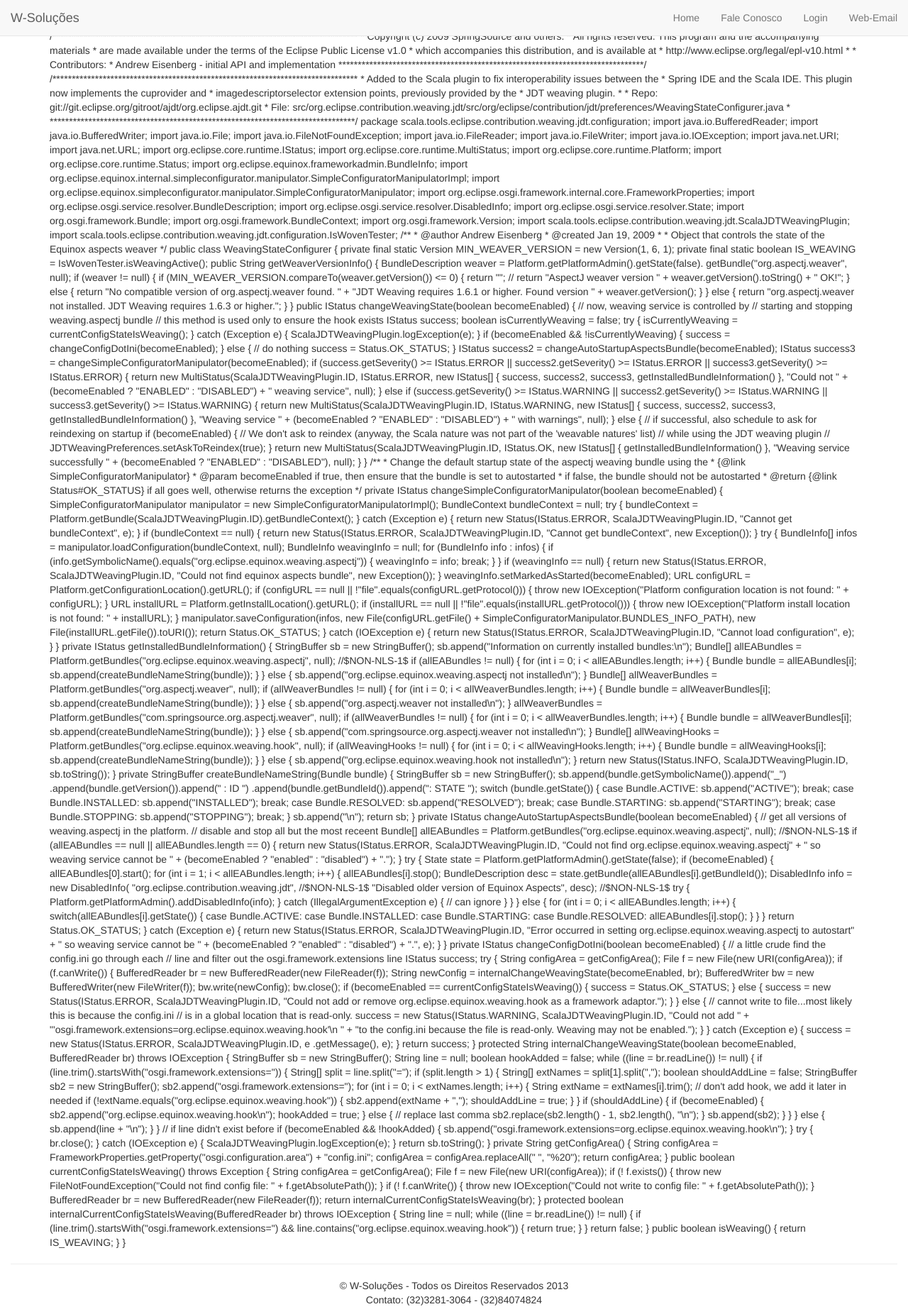
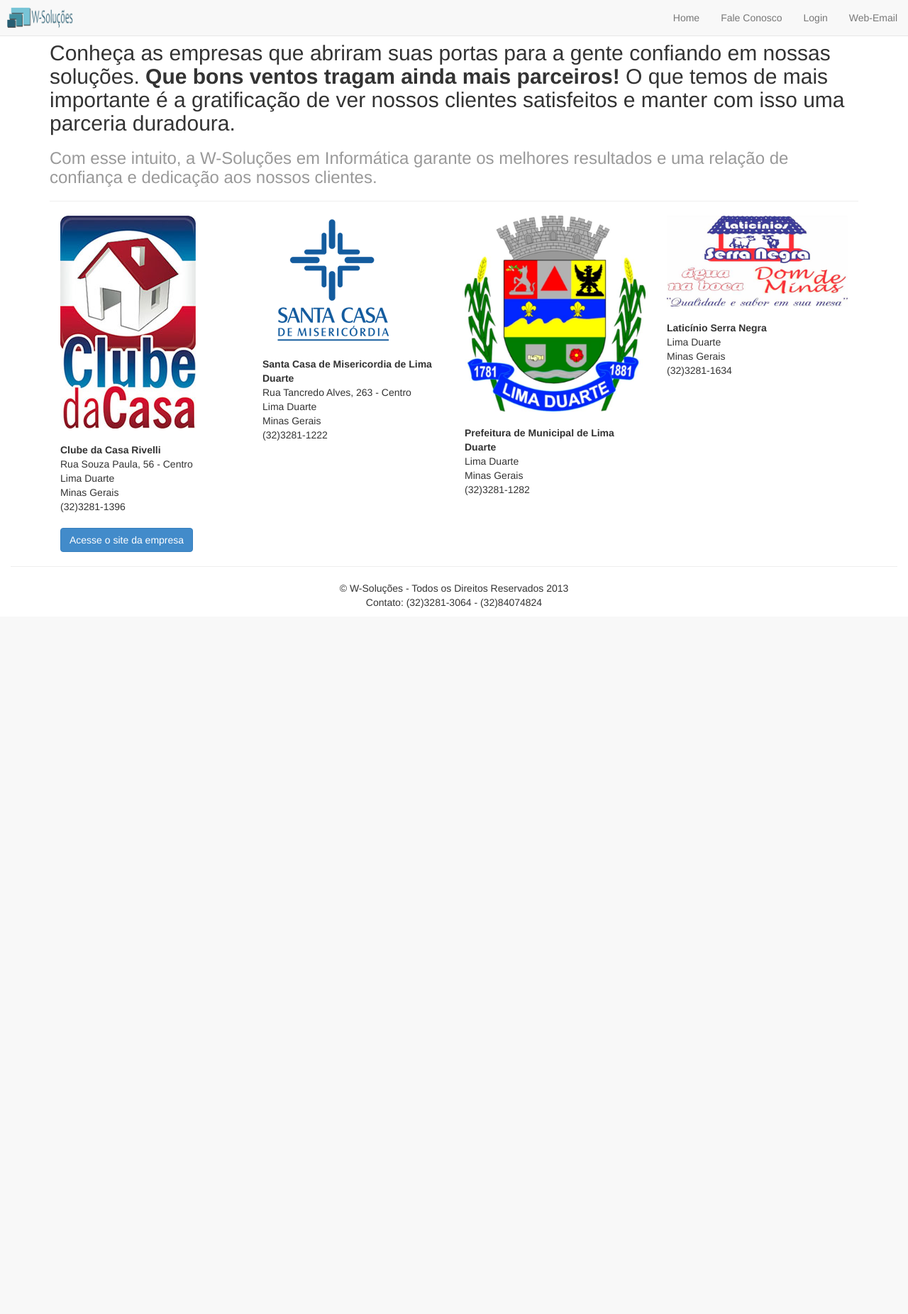
Before and after one commit to williandroid/w-solucoes, a PHP site: page /parceiros.php in a window 1280 px wide. Shown: the whole page at 71% size. After the commit the page ends 857 px from the top, so only its background shows below. Run offline with PHP 8.4, Linux system fonts and the light colour scheme; some libraries are stand-ins or nearby versions.

Commit message:
Inserindo logo no topo

```diff
--- a/css/mycss.css
+++ b/css/mycss.css
@@ -1,7 +1,10 @@
 /* ==========================================================================
    CSS personalizado
    ========================================================================== */
-
+/*Coloca os campos a baixo do menu*/
+.container {
+    padding-top: 3%;
+}
 
 .copyright{
     margin-top:60px;
@@ -32,11 +35,6 @@
     margin: 1%;
 }
 
-.navbar {
-
-    margin: 0px;
-}
-
 ul.thumbnails {
     margin-bottom: 0px;
     padding : 0px 20px 0px 20px;
@@ -46,7 +44,13 @@ ul.thumbnails {
     border-color: #eee;
 }
 
+.logotipo img{
+    height: 30px;
+}
 
+.logotipo {
+    padding: 10px;
+}
 
 #form {
     background-color: #ddd;
--- a/layout.html
+++ b/layout.html
@@ -40,7 +40,9 @@
                 <div class="navbar-header">
                     <button type="button" class="navbar-toggle" data-toggle="collapse" data-target=".navbar-ex1-collapse"><span class="sr-only">Toggle navigation</span><span class="icon-bar"></span>
                         <span class="icon-bar"></span><span class="icon-bar"></span>
-                    </button><a class="navbar-brand" href="index.php">W-Soluções</a>
+                    </button><a class="navbar-brand logotipo" href="index.php">
+                        <img src="images/logo-topo.png" alt="W-soluções">
+                        </a>
                 </div>
                 <div class="collapse navbar-collapse navbar-ex1-collapse">
                     <ul class="nav navbar-nav navbar-right">
@@ -56,7 +58,7 @@
                         </li>
 
                         <li>
-                            <a href="http://184.172.158.158:2095/logout/?locale=pt_br">Web-Email</a>
+                            <a href="#webinforma" data-toggle="collapse">Web-Email</a>
                         </li>
 
                         <!--<li class="dropdown">
@@ -74,7 +76,7 @@
                     </ul>
                 </div>
             </div>
-            <hr>
+            <p class="collapse" id="webinforma">TESTE</p>
             <!--Conteúdo do Site-->
             {CONTEUDO}
         </div>
--- a/parceiros.html
+++ b/parceiros.html
@@ -1,428 +1,53 @@
-/*******************************************************************************
- * Copyright (c) 2009 SpringSource and others.
- * All rights reserved. This program and the accompanying materials
- * are made available under the terms of the Eclipse Public License v1.0
- * which accompanies this distribution, and is available at
- * http://www.eclipse.org/legal/epl-v10.html
- *
- * Contributors:
- *     Andrew Eisenberg - initial API and implementation
- *******************************************************************************/
+<h2>Conheça as empresas que abriram suas portas para a gente confiando em
+    nossas soluções. <strong>Que bons ventos tragam ainda mais parceiros!</strong>
+    O que temos de mais importante é a gratificação de ver nossos
+    clientes satisfeitos e manter com isso uma parceria duradoura.</h2>
 
-/*******************************************************************************
- * Added to the Scala plugin to fix interoperability issues between the
- * Spring IDE and the Scala IDE. This plugin now implements the cuprovider and
- * imagedescriptorselector extension points, previously provided by the
- * JDT weaving plugin.
- *
- * Repo: git://git.eclipse.org/gitroot/ajdt/org.eclipse.ajdt.git
- * File: src/org.eclipse.contribution.weaving.jdt/src/org/eclipse/contribution/jdt/preferences/WeavingStateConfigurer.java
- *
- *******************************************************************************/
+<h3 class="text-muted">Com esse intuito, a W-Soluções em Informática garante os melhores
+    resultados e uma relação de confiança e dedicação aos nossos clientes.</h3>
 
-package scala.tools.eclipse.contribution.weaving.jdt.configuration;
-
-import java.io.BufferedReader;
-import java.io.BufferedWriter;
-import java.io.File;
-import java.io.FileNotFoundException;
-import java.io.FileReader;
-import java.io.FileWriter;
-import java.io.IOException;
-import java.net.URI;
-import java.net.URL;
-
-import org.eclipse.core.runtime.IStatus;
-import org.eclipse.core.runtime.MultiStatus;
-import org.eclipse.core.runtime.Platform;
-import org.eclipse.core.runtime.Status;
-import org.eclipse.equinox.frameworkadmin.BundleInfo;
-import org.eclipse.equinox.internal.simpleconfigurator.manipulator.SimpleConfiguratorManipulatorImpl;
-import org.eclipse.equinox.simpleconfigurator.manipulator.SimpleConfiguratorManipulator;
-import org.eclipse.osgi.framework.internal.core.FrameworkProperties;
-import org.eclipse.osgi.service.resolver.BundleDescription;
-import org.eclipse.osgi.service.resolver.DisabledInfo;
-import org.eclipse.osgi.service.resolver.State;
-import org.osgi.framework.Bundle;
-import org.osgi.framework.BundleContext;
-import org.osgi.framework.Version;
-
-import scala.tools.eclipse.contribution.weaving.jdt.ScalaJDTWeavingPlugin;
-import scala.tools.eclipse.contribution.weaving.jdt.configuration.IsWovenTester;
-
-/**
- * @author Andrew Eisenberg
- * @created Jan 19, 2009
- *
- * Object that controls the state of the Equinox aspects weaver
- */
-public class WeavingStateConfigurer {
-
-    private final static Version MIN_WEAVER_VERSION = new Version(1, 6, 1);
-
-    private final static boolean IS_WEAVING = IsWovenTester.isWeavingActive();
+<hr>
+<div class="col-md-3">
+    <img class="img-responsive" src="images/rivelli.jpg"><br>
+    <address>
+        <p><strong>Clube da Casa Rivelli</strong><br>
+        Rua Souza Paula, 56 - Centro<br>
+        Lima Duarte<br>
+        Minas Gerais<br>
+        (32)3281-1396<br></p>
+    </address>
+    <a class="btn btn-primary" href="http://www.clubedacasa.com.br" target="_blank">Acesse o site da empresa</a>
+</div>
 
 
-    public String getWeaverVersionInfo() {
-        BundleDescription weaver =
-            Platform.getPlatformAdmin().getState(false).
-            getBundle("org.aspectj.weaver", null);
+<div class="col-md-3">
 
-        if (weaver != null) {
-            if (MIN_WEAVER_VERSION.compareTo(weaver.getVersion()) <= 0) {
-                return "";
-//                return "AspectJ weaver version " + weaver.getVersion().toString() + " OK!";
-            } else {
-                return "No compatible version of org.aspectj.weaver found.  " +
-                "JDT Weaving requires 1.6.1 or higher.  Found version " +
-                weaver.getVersion();
-            }
-        } else {
-            return "org.aspectj.weaver not installed.  JDT Weaving requires 1.6.3 or higher.";
-        }
-    }
+    <img class="img-responsive" src="images/santaCasa.png"><br>
+    <address>
+        <p><strong>Santa Casa de Misericordia de Lima Duarte</strong><br>
+        Rua Tancredo Alves, 263 - Centro<br>
+        Lima Duarte<br>
+        Minas Gerais<br>
+        (32)3281-1222<br></p>
+    </address>
+</div>
 
-    public IStatus changeWeavingState(boolean becomeEnabled) {
-        // now, weaving service is controlled by
-        // starting and stopping weaving.aspectj bundle
-        // this method is used only to ensure the hook exists
-        IStatus success;
-        boolean isCurrentlyWeaving = false;
-        try {
-            isCurrentlyWeaving = currentConfigStateIsWeaving();
-        } catch (Exception e) {
-            ScalaJDTWeavingPlugin.logException(e);
-        }
-        if (becomeEnabled && !isCurrentlyWeaving) {
-            success = changeConfigDotIni(becomeEnabled);
-        } else {
-            // do nothing
-            success = Status.OK_STATUS;
-        }
+<div class="col-md-3">
+    <img class="img-responsive" src="images/prefeitura.jpg"><br>
+    <address>
+        <p><strong>Prefeitura de Municipal de Lima Duarte</strong><br>
+        Lima Duarte<br>
+        Minas Gerais<br>
+        (32)3281-1282<br></p>
+    </address>
+</div>
 
-
-        IStatus success2 = changeAutoStartupAspectsBundle(becomeEnabled);
-
-        IStatus success3 = changeSimpleConfiguratorManipulator(becomeEnabled);
-        if (success.getSeverity() >= IStatus.ERROR || success2.getSeverity() >= IStatus.ERROR || success3.getSeverity() >= IStatus.ERROR) {
-            return new MultiStatus(ScalaJDTWeavingPlugin.ID, IStatus.ERROR,
-                    new IStatus[] { success, success2, success3, getInstalledBundleInformation() }, "Could not "
-                    + (becomeEnabled ? "ENABLED" : "DISABLED") + " weaving service",
-                    null);
-        } else if (success.getSeverity() >= IStatus.WARNING || success2.getSeverity() >= IStatus.WARNING || success3.getSeverity() >= IStatus.WARNING) {
-            return new MultiStatus(ScalaJDTWeavingPlugin.ID, IStatus.WARNING,
-                    new IStatus[] { success, success2, success3, getInstalledBundleInformation() }, "Weaving service "
-                    + (becomeEnabled ? "ENABLED" : "DISABLED") + " with warnings",
-                    null);
-        } else {
-            // if successful, also schedule to ask for reindexing on startup
-            if (becomeEnabled) {
-              // We don't ask to reindex (anyway, the Scala nature was not part of the 'weavable natures' list)
-              // while using the JDT weaving plugin
-//                JDTWeavingPreferences.setAskToReindex(true);
-            }
-            return new MultiStatus(ScalaJDTWeavingPlugin.ID, IStatus.OK,
-                    new IStatus[] { getInstalledBundleInformation() },
-                    "Weaving service successfully "
-                    + (becomeEnabled ? "ENABLED" : "DISABLED"), null);
-        }
-    }
-
-    /**
-     * Change the default startup state of the aspectj weaving bundle using the
-     * {@link SimpleConfiguratorManipulator}
-     * @param becomeEnabled if true, then ensure that the bundle is set to autostarted
-     * if false, the bundle should not be autostarted
-     * @return {@link Status#OK_STATUS} if all goes well, otherwise returns the exception
-     */
-    private IStatus changeSimpleConfiguratorManipulator(boolean becomeEnabled) {
-        SimpleConfiguratorManipulator manipulator = new SimpleConfiguratorManipulatorImpl();
-        BundleContext bundleContext = null;
-        try {
-            bundleContext = Platform.getBundle(ScalaJDTWeavingPlugin.ID).getBundleContext();
-        } catch (Exception e) {
-            return new Status(IStatus.ERROR, ScalaJDTWeavingPlugin.ID, "Cannot get bundleContext", e);
-        }
-        if (bundleContext == null) {
-            return new Status(IStatus.ERROR, ScalaJDTWeavingPlugin.ID, "Cannot get bundleContext", new Exception());
-        }
-
-        try {
-            BundleInfo[] infos = manipulator.loadConfiguration(bundleContext, null);
-            BundleInfo weavingInfo = null;
-            for (BundleInfo info : infos) {
-                if (info.getSymbolicName().equals("org.eclipse.equinox.weaving.aspectj")) {
-                    weavingInfo = info;
-                    break;
-                }
-            }
-            if (weavingInfo == null) {
-                return new Status(IStatus.ERROR, ScalaJDTWeavingPlugin.ID, "Could not find equinox aspects bundle", new Exception());
-            }
-
-            weavingInfo.setMarkedAsStarted(becomeEnabled);
-
-            URL configURL = Platform.getConfigurationLocation().getURL();
-            if (configURL == null || !"file".equals(configURL.getProtocol())) {
-                throw new IOException("Platform configuration location is not found: " + configURL);
-            }
-
-            URL installURL = Platform.getInstallLocation().getURL();
-            if (installURL == null || !"file".equals(installURL.getProtocol())) {
-                throw new IOException("Platform install location is not found: " + installURL);
-            }
-            manipulator.saveConfiguration(infos, new File(configURL.getFile() + SimpleConfiguratorManipulator.BUNDLES_INFO_PATH), new File(installURL.getFile()).toURI());
-
-            return Status.OK_STATUS;
-        } catch (IOException e) {
-            return new Status(IStatus.ERROR, ScalaJDTWeavingPlugin.ID, "Cannot load configuration", e);
-        }
-    }
-
-    private IStatus getInstalledBundleInformation() {
-        StringBuffer sb = new StringBuffer();
-        sb.append("Information on currently installed bundles:\n");
-
-        Bundle[] allEABundles = Platform.getBundles("org.eclipse.equinox.weaving.aspectj", null); //$NON-NLS-1$
-        if (allEABundles != null) {
-            for (int i = 0; i < allEABundles.length; i++) {
-                Bundle bundle = allEABundles[i];
-                sb.append(createBundleNameString(bundle));
-            }
-        } else {
-            sb.append("org.eclipse.equinox.weaving.aspectj not installed\n");
-        }
-
-        Bundle[] allWeaverBundles = Platform.getBundles("org.aspectj.weaver", null);
-        if (allWeaverBundles != null) {
-            for (int i = 0; i < allWeaverBundles.length; i++) {
-                Bundle bundle = allWeaverBundles[i];
-                sb.append(createBundleNameString(bundle));
-            }
-        } else {
-            sb.append("org.aspectj.weaver not installed\n");
-        }
-
-        allWeaverBundles = Platform.getBundles("com.springsource.org.aspectj.weaver", null);
-        if (allWeaverBundles != null) {
-            for (int i = 0; i < allWeaverBundles.length; i++) {
-                Bundle bundle = allWeaverBundles[i];
-                sb.append(createBundleNameString(bundle));
-            }
-        } else {
-            sb.append("com.springsource.org.aspectj.weaver not installed\n");
-        }
-
-        Bundle[] allWeavingHooks = Platform.getBundles("org.eclipse.equinox.weaving.hook", null);
-        if (allWeavingHooks != null) {
-            for (int i = 0; i < allWeavingHooks.length; i++) {
-                Bundle bundle = allWeavingHooks[i];
-                sb.append(createBundleNameString(bundle));
-            }
-        } else {
-            sb.append("org.eclipse.equinox.weaving.hook not installed\n");
-        }
-
-
-        return new Status(IStatus.INFO, ScalaJDTWeavingPlugin.ID, sb.toString());
-    }
-
-    private StringBuffer createBundleNameString(Bundle bundle) {
-        StringBuffer sb = new StringBuffer();
-        sb.append(bundle.getSymbolicName()).append("_")
-            .append(bundle.getVersion()).append(" : ID ")
-            .append(bundle.getBundleId()).append(": STATE ");
-        switch (bundle.getState()) {
-            case Bundle.ACTIVE:
-                sb.append("ACTIVE");
-                break;
-
-            case Bundle.INSTALLED:
-                sb.append("INSTALLED");
-                break;
-
-            case Bundle.RESOLVED:
-                sb.append("RESOLVED");
-                break;
-
-            case Bundle.STARTING:
-                sb.append("STARTING");
-                break;
-
-            case Bundle.STOPPING:
-                sb.append("STOPPING");
-                break;
-        }
-
-        sb.append("\n");
-        return sb;
-    }
-
-    private IStatus changeAutoStartupAspectsBundle(boolean becomeEnabled) {
-
-        // get all versions of weaving.aspectj in the platform.
-        // disable and stop all but the most receent
-        Bundle[] allEABundles = Platform.getBundles("org.eclipse.equinox.weaving.aspectj", null); //$NON-NLS-1$
-        if (allEABundles == null || allEABundles.length == 0) {
-            return new Status(IStatus.ERROR, ScalaJDTWeavingPlugin.ID, "Could not find org.eclipse.equinox.weaving.aspectj" +
-            		" so weaving service cannot be " +
-            		(becomeEnabled ? "enabled" : "disabled") + ".");
-        }
-        try {
-            State state = Platform.getPlatformAdmin().getState(false);
-            if (becomeEnabled) {
-                allEABundles[0].start();
-                for (int i = 1; i < allEABundles.length; i++) {
-                    allEABundles[i].stop();
-                    BundleDescription desc = state.getBundle(allEABundles[i].getBundleId());
-                    DisabledInfo info = new DisabledInfo(
-                            "org.eclipse.contribution.weaving.jdt", //$NON-NLS-1$
-                            "Disabled older version of Equinox Aspects", desc); //$NON-NLS-1$
-                    try {
-                        Platform.getPlatformAdmin().addDisabledInfo(info);
-                    } catch (IllegalArgumentException e) {
-                        // can ignore
-                    }
-                }
-            } else {
-                for (int i = 0; i < allEABundles.length; i++) {
-                    switch(allEABundles[i].getState()) {
-                        case Bundle.ACTIVE:
-                        case Bundle.INSTALLED:
-                        case Bundle.STARTING:
-                        case Bundle.RESOLVED:
-                            allEABundles[i].stop();
-                    }
-                }
-            }
-
-            return Status.OK_STATUS;
-        } catch (Exception e) {
-            return new Status(IStatus.ERROR, ScalaJDTWeavingPlugin.ID, "Error occurred in setting org.eclipse.equinox.weaving.aspectj to autostart" +
-                    " so weaving service cannot be " +
-                    (becomeEnabled ? "enabled" : "disabled") + ".", e);
-        }
-    }
-
-    private IStatus changeConfigDotIni(boolean becomeEnabled) {
-
-        // a little crude find the config.ini go through each
-        // line and filter out the osgi.framework.extensions line
-        IStatus success;
-        try {
-            String configArea = getConfigArea();
-            File f = new File(new URI(configArea));
-            if (f.canWrite()) {
-                BufferedReader br = new BufferedReader(new FileReader(f));
-
-                String newConfig = internalChangeWeavingState(becomeEnabled, br);
-                BufferedWriter bw = new BufferedWriter(new FileWriter(f));
-                bw.write(newConfig);
-                bw.close();
-
-
-                if (becomeEnabled == currentConfigStateIsWeaving()) {
-                    success = Status.OK_STATUS;
-                } else {
-                    success = new Status(IStatus.ERROR, ScalaJDTWeavingPlugin.ID, "Could not add or remove org.eclipse.equinox.weaving.hook as a framework adaptor.");
-                }
-            } else {
-                // cannot write to file...most likely this is because the config.ini
-                // is in a global location that is read-only.
-                success = new Status(IStatus.WARNING, ScalaJDTWeavingPlugin.ID, "Could not add " +
-                		"'osgi.framework.extensions=org.eclipse.equinox.weaving.hook'\n " +
-                		"to the config.ini because the file is read-only.  Weaving may not be enabled.");
-            }
-        } catch (Exception e) {
-            success = new Status(IStatus.ERROR, ScalaJDTWeavingPlugin.ID, e
-                    .getMessage(), e);
-        }
-        return success;
-    }
-
-    protected String internalChangeWeavingState(boolean becomeEnabled,
-            BufferedReader br) throws IOException {
-        StringBuffer sb = new StringBuffer();
-        String line = null;
-        boolean hookAdded = false;
-        while ((line = br.readLine()) != null) {
-            if (line.trim().startsWith("osgi.framework.extensions=")) {
-                String[] split = line.split("=");
-                if (split.length > 1) {
-                    String[] extNames = split[1].split(",");
-                    boolean shouldAddLine = false;
-                    StringBuffer sb2 = new StringBuffer();
-                    sb2.append("osgi.framework.extensions=");
-                    for (int i = 0; i < extNames.length; i++) {
-                        String extName = extNames[i].trim();
-                        // don't add hook, we add it later in needed
-                        if (!extName.equals("org.eclipse.equinox.weaving.hook")) {
-                            sb2.append(extName + ",");
-                            shouldAddLine = true;
-                        }
-                    }
-                    if (shouldAddLine) {
-                        if (becomeEnabled) {
-                            sb2.append("org.eclipse.equinox.weaving.hook\n");
-                            hookAdded = true;
-                        } else {
-                            // replace last comma
-                            sb2.replace(sb2.length() - 1, sb2.length(), "\n");
-                        }
-                        sb.append(sb2);
-                    }
-                }
-            } else {
-                sb.append(line + "\n");
-            }
-        }
-
-        // if line didn't exist before
-        if (becomeEnabled && !hookAdded) {
-            sb.append("osgi.framework.extensions=org.eclipse.equinox.weaving.hook\n");
-        }
-        try {
-            br.close();
-        } catch (IOException e) {
-            ScalaJDTWeavingPlugin.logException(e);
-        }
-        return sb.toString();
-    }
-
-    private String getConfigArea() {
-        String configArea = FrameworkProperties.getProperty("osgi.configuration.area") + "config.ini";
-        configArea = configArea.replaceAll(" ", "%20");
-        return configArea;
-    }
-
-
-    public boolean currentConfigStateIsWeaving() throws Exception {
-        String configArea = getConfigArea();
-
-        File f = new File(new URI(configArea));
-        if (! f.exists()) {
-            throw new FileNotFoundException("Could not find config file: " + f.getAbsolutePath());
-        }
-        if (! f.canWrite()) {
-            throw new IOException("Could not write to config file: " + f.getAbsolutePath());
-        }
-        BufferedReader br = new BufferedReader(new FileReader(f));
-        return internalCurrentConfigStateIsWeaving(br);
-    }
-
-    protected boolean internalCurrentConfigStateIsWeaving(BufferedReader br)
-            throws IOException {
-        String line = null;
-        while ((line = br.readLine()) != null) {
-            if (line.trim().startsWith("osgi.framework.extensions=") &&
-                    line.contains("org.eclipse.equinox.weaving.hook")) {
-                return true;
-            }
-        }
-        return false;
-    }
-
-    public boolean isWeaving() {
-        return IS_WEAVING;
-    }
-}
+<div class="col-md-3">
+    <img class="img-responsive" src="images/serra_negra.jpg"><br>
+    <address>
+        <p><strong>Laticínio Serra Negra</strong><br>
+        Lima Duarte<br>
+        Minas Gerais<br>
+        (32)3281-1634<br></p>
+    </address>
+</div>
```
Also changed, not shown: other parts of css/mycss.css (+29 -58 lines), nbproject/private/private.xml (+8 -3 lines), images/1691.jpg (added), images/freepik/239.jpg (added), images/freepik/391.jpg (added), images/freepik/License.txt (added), images/fundo.jpg (added), images/logo-topo.png (added), images/prefeitura.jpg (added), images/serra_negra.jpg (added), 6 other files.
